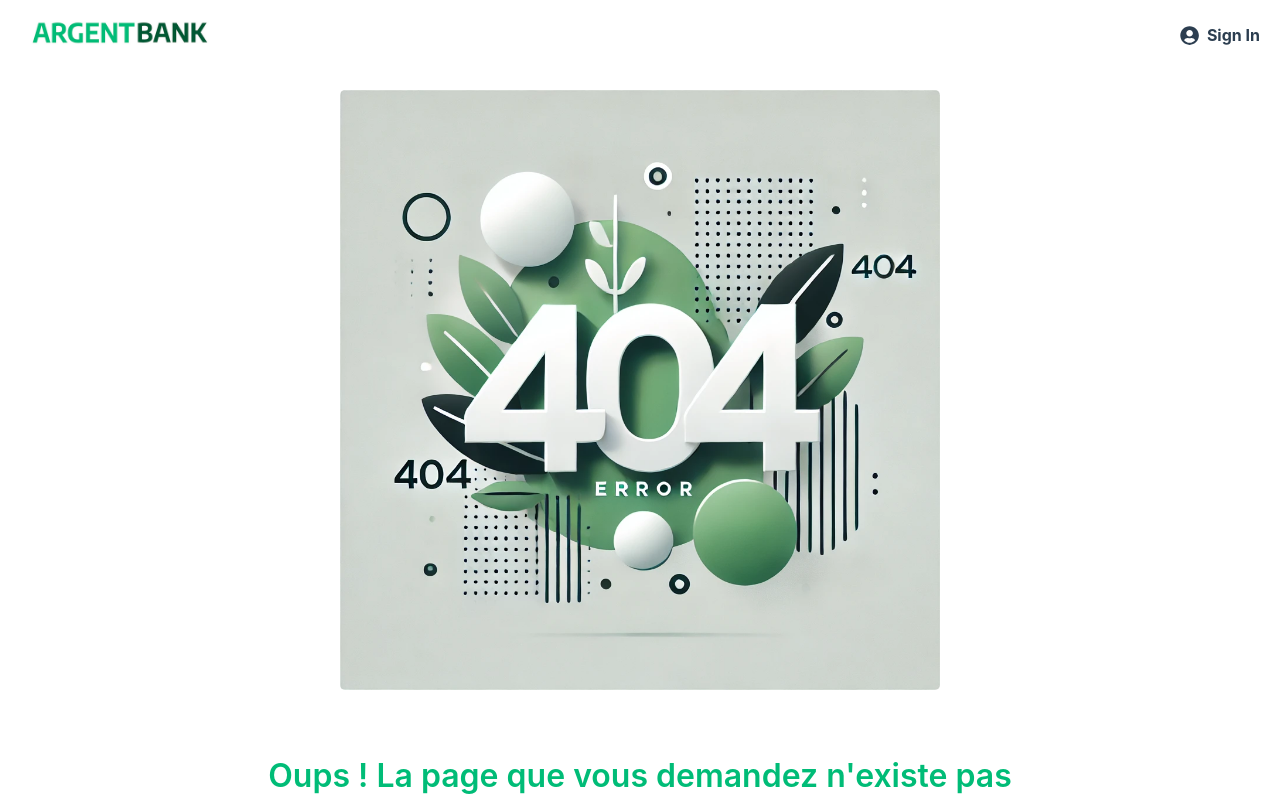
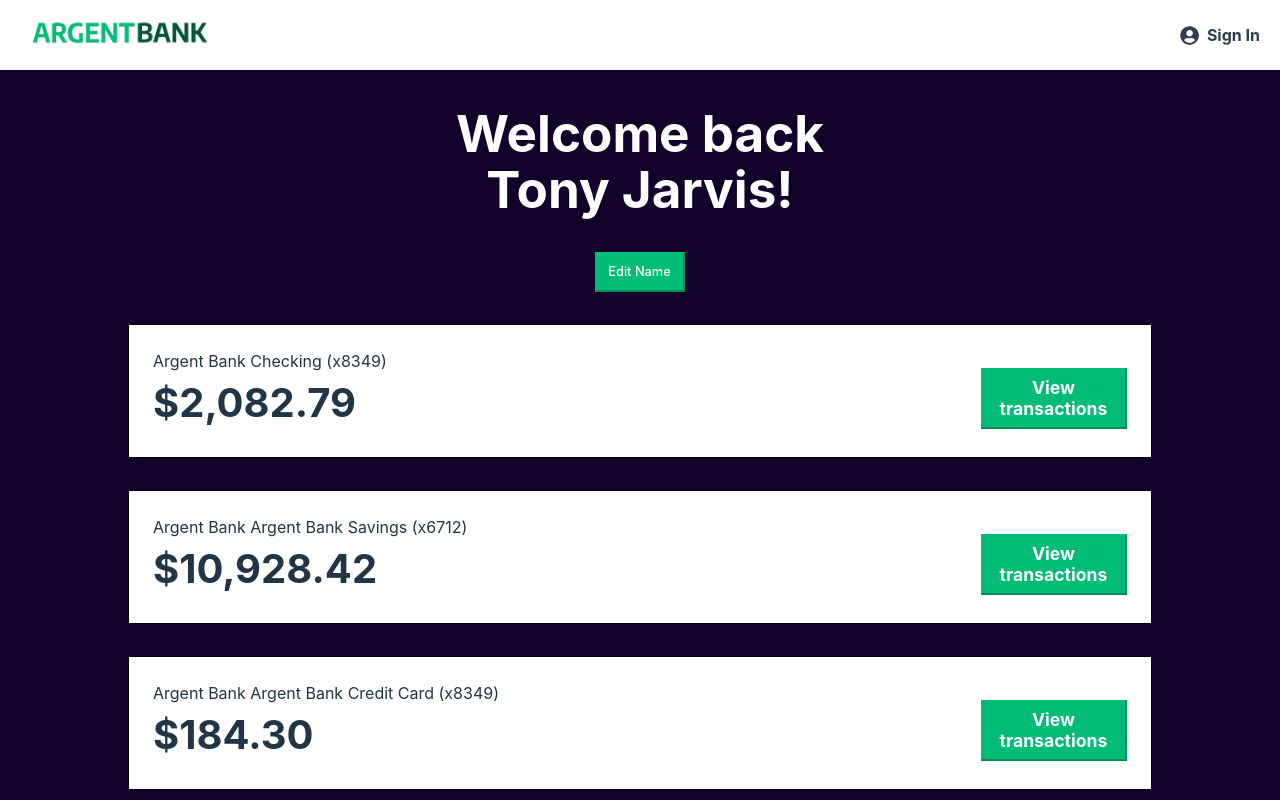
Before and after one commit to Daiba-yume/Project_13_AB, a React (Vite) app in the folder Frontend/: page /profile in a window 1280 px wide. Shown: the top 800 px of the page. Built offline with nearby package versions, Linux system fonts and the light colour scheme.

Commit message:
Add page Profile

```diff
--- a/Frontend/src/App.jsx
+++ b/Frontend/src/App.jsx
@@ -5,6 +5,7 @@ import Footer from "./utils/Footer/Footer";
 import Header from "./utils/Header/Header";
 import PageNotFound from "./pages/PageNotFound/PageNotFound";
 import Login from "./pages/Login/Login";
+import Profile from "./pages/Profile/Profile";
 
 function App() {
   return (
@@ -13,6 +14,7 @@ function App() {
       <Routes>
         <Route path="/" element={<Home />} />
         <Route path="/login" element={<Login />} />
+        <Route path="/profile" element={<Profile />} />
         <Route path="*" element={<PageNotFound />} />
       </Routes>
       <Footer />
--- /dev/null
+++ b/Frontend/src/components/Account/Account.jsx
@@ -0,0 +1,25 @@
+import CardAccount from "../../utils/CardAccount/CardAccount";
+
+const Account = () => {
+  return (
+    <>
+      <CardAccount
+        accountTitle="Checking (x8349)"
+        amount="2,082.79"
+        amountDescription="Available Balance"
+      />
+      <CardAccount
+        accountTitle="Argent Bank Savings (x6712)"
+        amount="10,928.42"
+        amountDescription="Available Balance"
+      />
+      <CardAccount
+        accountTitle="Argent Bank Credit Card (x8349)"
+        amount="184.30"
+        amountDescription="Current Balance"
+      />
+    </>
+  );
+};
+
+export default Account;
--- /dev/null
+++ b/Frontend/src/components/ProfileHeader/ProfileHeader.jsx
@@ -0,0 +1,16 @@
+import "./ProfileHeader.scss";
+
+const ProfileHeader = () => {
+  return (
+    <div className="headerProfile">
+      <h1>
+        Welcome back
+        <br />
+        Tony Jarvis!
+      </h1>
+      <button className="edit-button">Edit Name</button>
+    </div>
+  );
+};
+
+export default ProfileHeader;
--- /dev/null
+++ b/Frontend/src/components/ProfileHeader/ProfileHeader.scss
@@ -0,0 +1,19 @@
+.headerProfile {
+  display: flex;
+  flex-direction: column;
+  align-items: center;
+  color: #fff;
+  margin-bottom: 2rem;
+  .edit-button {
+    border-color: #00bc77;
+    background-color: #00bc77;
+    color: #fff;
+    padding: 10px;
+    font-size: 0.8rem;
+    border-radius: unset;
+    border-right: 2px solid #008c5a;
+    border-bottom: 2px solid #008c5a;
+    width: 90px;
+    height: 40px;
+  }
+}
--- a/Frontend/src/pages/Profile/Profile.jsx
+++ b/Frontend/src/pages/Profile/Profile.jsx
@@ -1,5 +1,14 @@
+import Account from "../../components/Account/Account";
+import ProfileHeader from "../../components/ProfileHeader/ProfileHeader";
+import "./Profile.scss";
+
 const Profile = () => {
-  return;
+  return (
+    <div className="profile">
+      <ProfileHeader />
+      <Account />
+    </div>
+  );
 };
 
 export default Profile;
--- /dev/null
+++ b/Frontend/src/pages/Profile/Profile.scss
@@ -0,0 +1,5 @@
+.profile {
+  background-color: #12002b;
+  text-align: center;
+  padding: 0.01vh 0;
+}
--- /dev/null
+++ b/Frontend/src/utils/CardAccount/CardAccount.jsx
@@ -0,0 +1,17 @@
+import "./CardAccount.scss";
+
+const CardAccount = ({ accountTitle, amount, amountDetail }) => {
+  return (
+    <section className="account">
+      <div className="account-content-wrapper">
+        <h3 className="account-title">Argent Bank {accountTitle}</h3>
+        <p className="account-amount">${amount} </p>
+        <p className="account-amount-description"> {amountDetail} </p>
+      </div>
+
+      <button className="transaction-button">View transactions</button>
+    </section>
+  );
+};
+
+export default CardAccount;
--- /dev/null
+++ b/Frontend/src/utils/CardAccount/CardAccount.scss
@@ -0,0 +1,52 @@
+.account {
+  display: flex;
+  justify-content: space-between;
+  align-items: center;
+  border: 1px solid black;
+  background-color: #fff;
+  width: 80%;
+  margin: 0 auto;
+  flex-direction: row;
+  padding: 1.5rem;
+  box-sizing: border-box;
+  text-align: left;
+  margin-bottom: 2rem;
+
+  .account-amount {
+    margin: 0;
+    font-size: 2.5rem;
+    font-weight: bold;
+  }
+
+  .account-amount-description {
+    margin: 0;
+  }
+
+  .account-title {
+    margin: 0;
+    padding: 0;
+    font-size: 1rem;
+    font-weight: normal;
+  }
+
+  .account-content-wrapper {
+    width: 100%;
+    flex: 1;
+  }
+
+  .transaction-button {
+    display: block;
+    align-self: center;
+    width: 15%;
+    padding: 8px;
+    font-size: 1.1rem;
+    font-weight: bold;
+    margin-top: 1rem;
+    border-color: #00bc77;
+    background-color: #00bc77;
+    border-radius: unset;
+    border-right: 2px solid #008c5a;
+    border-bottom: 2px solid #008c5a;
+    color: #fff;
+  }
+}
```
